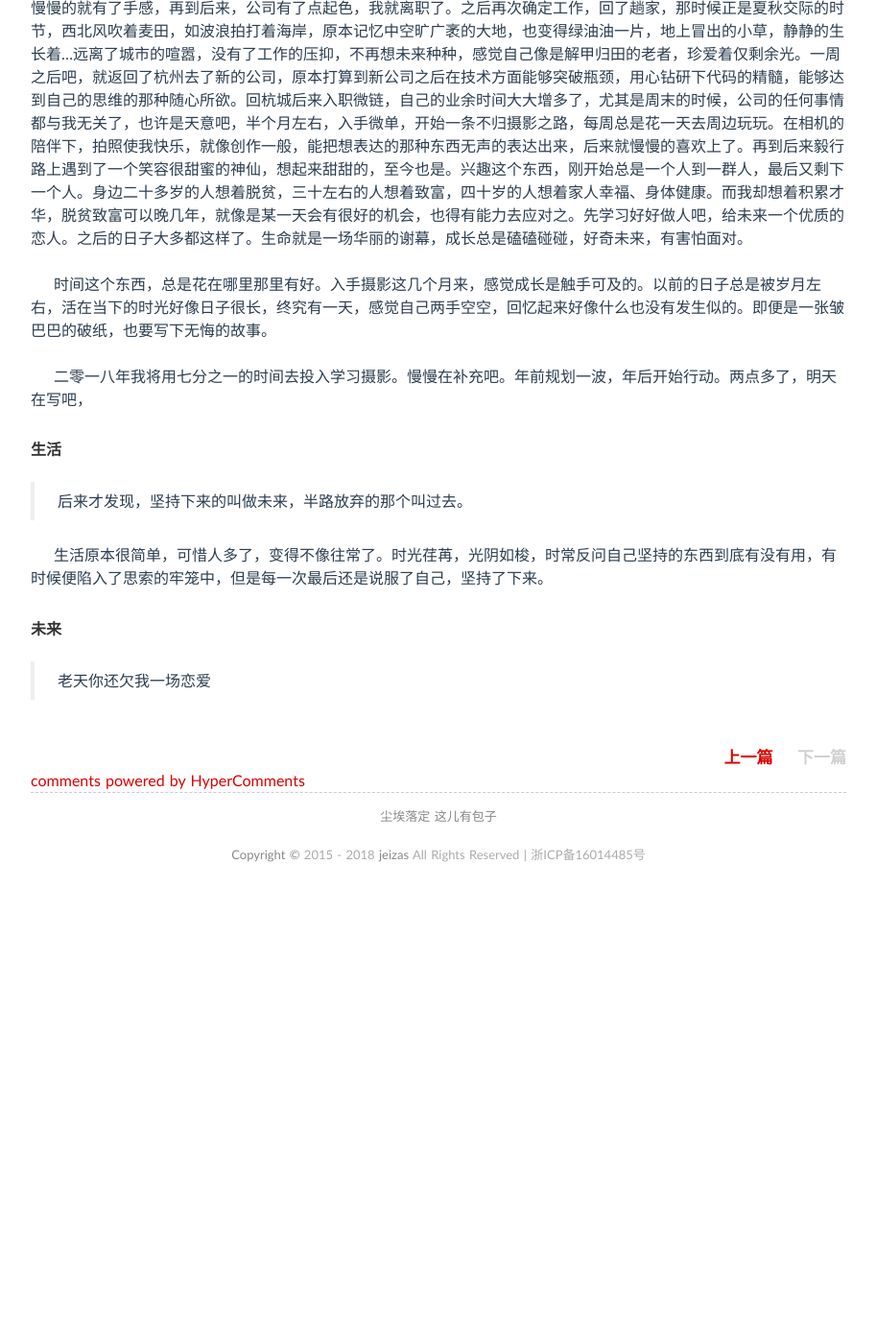
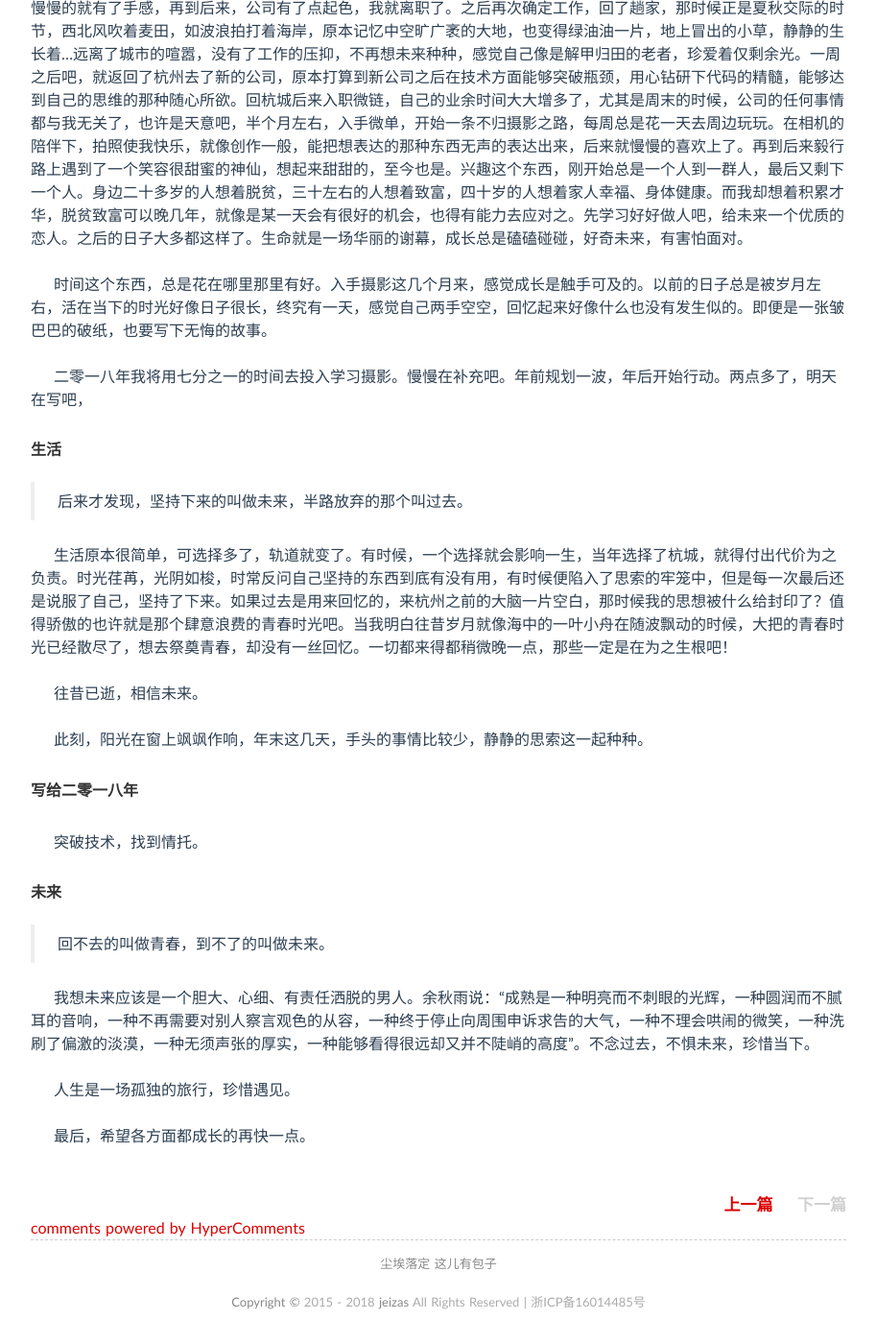
Before and after one commit to jeizas/jeizas.github.io, a Jekyll site: the page built from _posts/2018-01-29-summary_of_2017.md, in a window 1280 px wide and 1400 px high, scrolled down 571 px. Shown: the whole window at 96% size, without its empty margins (183-1096 px from the left). Built offline with Jekyll 4.4.1, drawn with Linux system fonts in a browser that asks for light colours; nearby versions of some CDN libraries; comment, search, counter and statistics services are not loaded; before the commit the page ends 1505 px from its top, so only the background shows below that.

Commit message:
modified:   _posts/2018-01-29-summary_of_2017.md

```diff
--- a/_posts/2018-01-29-summary_of_2017.md
+++ b/_posts/2018-01-29-summary_of_2017.md
@@ -12,7 +12,7 @@ tags: life
 
 > 前半生已经用光了，就像某人写的那样，狗屎一样的日子吧！没关系，至少还有余生继续堕落。
 
-#### 回顾
+#### 回顾 二零一七
 
 > 如果生命是场电影，等你变老，能否被感动。
 
@@ -26,8 +26,22 @@ tags: life
 
 > 后来才发现，坚持下来的叫做未来，半路放弃的那个叫过去。
 
-&emsp;&emsp;生活原本很简单，可惜人多了，变得不像往常了。时光荏苒，光阴如梭，时常反问自己坚持的东西到底有没有用，有时候便陷入了思索的牢笼中，但是每一次最后还是说服了自己，坚持了下来。
+&emsp;&emsp;生活原本很简单，可选择多了，轨道就变了。有时候，一个选择就会影响一生，当年选择了杭城，就得付出代价为之负责。时光荏苒，光阴如梭，时常反问自己坚持的东西到底有没有用，有时候便陷入了思索的牢笼中，但是每一次最后还是说服了自己，坚持了下来。如果过去是用来回忆的，来杭州之前的大脑一片空白，那时候我的思想被什么给封印了？值得骄傲的也许就是那个肆意浪费的青春时光吧。当我明白往昔岁月就像海中的一叶小舟在随波飘动的时候，大把的青春时光已经散尽了，想去祭奠青春，却没有一丝回忆。一切都来得都稍微晚一点，那些一定是在为之生根吧！
+
+&emsp;&emsp;往昔已逝，相信未来。
+
+&emsp;&emsp;此刻，阳光在窗上飒飒作响，年末这几天，手头的事情比较少，静静的思索这一起种种。
+
+#### 写给二零一八年
+
+&emsp;&emsp;突破技术，找到情托。
 
 #### 未来
 
-> 老天你还欠我一场恋爱
+> 回不去的叫做青春，到不了的叫做未来。
+
+&emsp;&emsp;我想未来应该是一个胆大、心细、有责任洒脱的男人。余秋雨说：“成熟是一种明亮而不刺眼的光辉，一种圆润而不腻耳的音响，一种不再需要对别人察言观色的从容，一种终于停止向周围申诉求告的大气，一种不理会哄闹的微笑，一种洗刷了偏激的淡漠，一种无须声张的厚实，一种能够看得很远却又并不陡峭的高度”。不念过去，不惧未来，珍惜当下。
+
+&emsp;&emsp;人生是一场孤独的旅行，珍惜遇见。
+
+&emsp;&emsp;最后，希望各方面都成长的再快一点。
```
